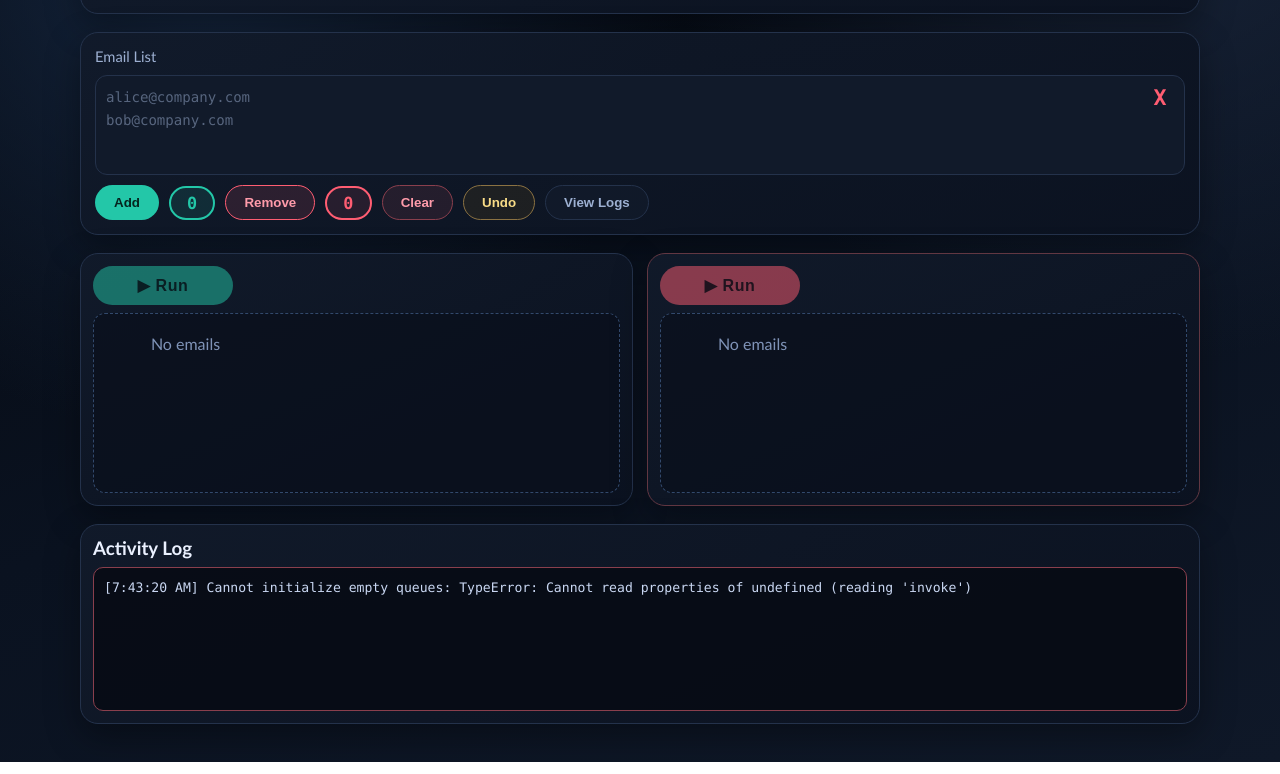
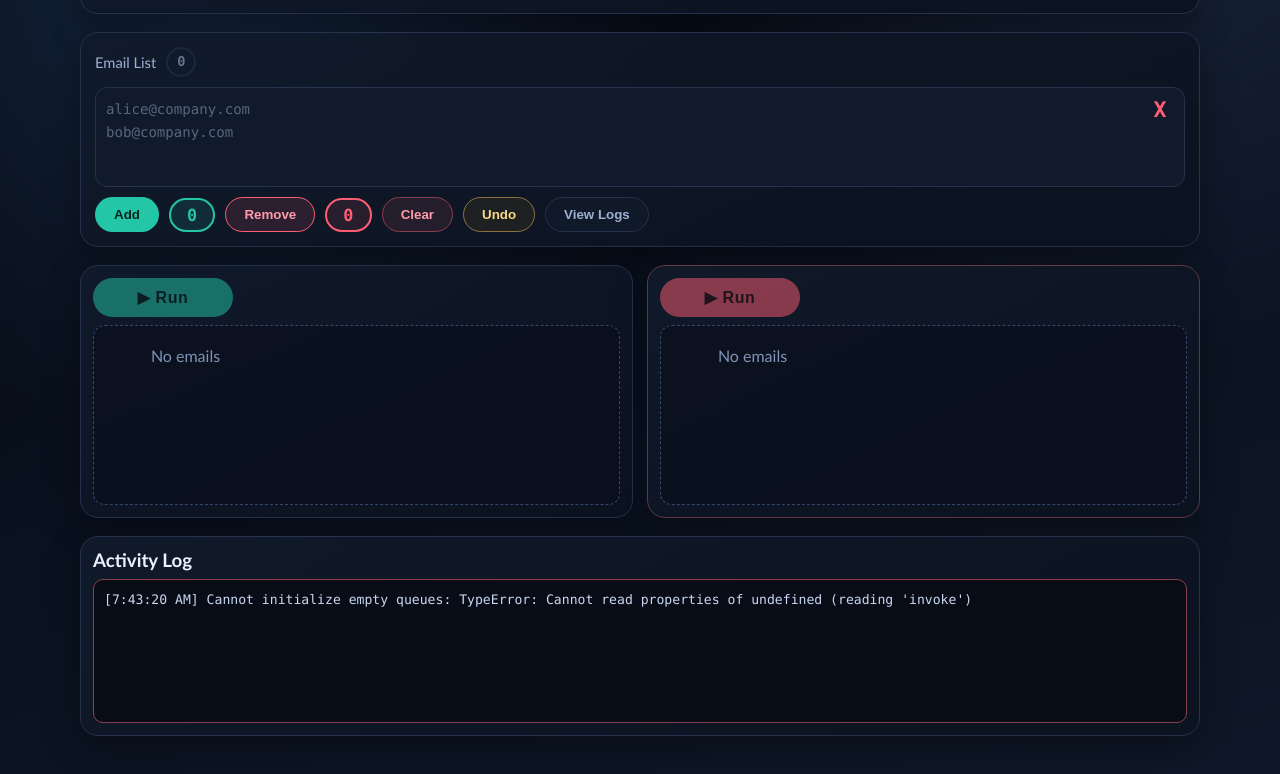
Before and after one commit to quockhanh2376/trade-union, a website built with Vite: page index.html in a window 1280 px wide. Shown: the part 136-910 px from the top of the page. Built offline with nearby package versions, Linux system fonts and the light colour scheme.

Commit message:
feat(ui): add live email count circle in Email List
- Add a circular count badge next to the Email List label that shows the
  total number of valid emails currently pasted in the input area.
- Count updates in real time on input/paste, Add/Remove, Clear, and on
  restoring the draft from session storage.
- Style matches the existing dark glassmorphism theme; dimmed when empty.
- Add unit test pinning the badge element, update logic, and CSS.
- Ignore .playwright-mcp/ tooling logs and temp screenshots.

```diff
--- a/src/main.ts
+++ b/src/main.ts
@@ -48,7 +48,10 @@ app.innerHTML = `
     </header>
 
     <section class="composer">
-      <label for="bulk-input">Email List</label>
+      <div class="bulk-label-row">
+        <label for="bulk-input">Email List</label>
+        <span id="bulk-count" class="bulk-count-circle is-empty" title="Total emails in list">0</span>
+      </div>
       <div class="bulk-input-wrap">
         <div id="bulk-input" class="bulk-editable" contenteditable="true" data-placeholder="alice@company.com&#10;bob@company.com"></div>
         <button id="clear-bulk-input" class="clear-bulk-input-btn" type="button" aria-label="Clear email list" title="Clear email list">X</button>
@@ -130,6 +133,7 @@ app.innerHTML = `
 `;
 
 const bulkInput = document.querySelector<HTMLDivElement>("#bulk-input")!;
+const bulkCount = document.querySelector<HTMLSpanElement>("#bulk-count")!;
 const addZone = document.querySelector<HTMLUListElement>("#add-zone")!;
 const removeZone = document.querySelector<HTMLUListElement>("#remove-zone")!;
 const addCount = document.querySelector<HTMLSpanElement>("#add-count")!;
@@ -174,6 +178,13 @@ function clearBulkInput(): void {
   bulkInput.textContent = "";
   clearBulkInputFromSession();
   bulkInput.focus();
+  updateBulkCount();
+}
+
+function updateBulkCount(): void {
+  const count = parseEmails(bulkInput.innerText).length;
+  bulkCount.textContent = String(count);
+  bulkCount.classList.toggle("is-empty", count === 0);
 }
 
 function renderLogHistory(): void {
@@ -393,6 +404,7 @@ async function queueFromInput(target: QueueName): Promise<void> {
   ensureInQueue(target, emails);
   // Auto-sort, deduplicate, and remove blank entries from the input area
   bulkInput.textContent = sanitizeEmailInput(bulkInput.innerText);
+  updateBulkCount();
   render();
   await persistQueues();
   log(`Queued ${emails.length} email(s) into ${target.toUpperCase()}.`);
@@ -403,6 +415,7 @@ async function clearQueues(): Promise<void> {
   state.add = [];
   state.remove = [];
   bulkInput.textContent = "";
+  updateBulkCount();
   renderResultDetails([]);
   clearBulkInputFromSession();
   resultSuccess.style.display = "none";
@@ -555,6 +568,7 @@ async function initializeEmptyQueues(): Promise<void> {
   state.add = [];
   state.remove = [];
   bulkInput.textContent = loadBulkInputFromSession();
+  updateBulkCount();
   render();
   resetLayout(false);
   try {
@@ -595,6 +609,7 @@ adminUpnInput.addEventListener("change", () => {
 
 bulkInput.addEventListener("input", () => {
   saveBulkInputToSession(bulkInput.innerText);
+  updateBulkCount();
 });
 
 historyModal.addEventListener("click", (event) => {
--- a/src/style.css
+++ b/src/style.css
@@ -142,6 +142,38 @@ body {
 .composer label {
   color: var(--text-soft);
   font-size: 0.92rem;
+}
+
+.bulk-label-row {
+  display: flex;
+  align-items: center;
+  gap: 10px;
+}
+
+.bulk-count-circle {
+  display: inline-flex;
+  align-items: center;
+  justify-content: center;
+  width: 30px;
+  height: 30px;
+  border-radius: 50%;
+  border: 2px solid var(--accent);
+  color: var(--accent);
+  background: rgba(35, 199, 168, 0.12);
+  font-family: "Consolas", "Cascadia Mono", monospace;
+  font-size: 0.85rem;
+  font-weight: 800;
+  line-height: 1;
+  box-shadow: 0 0 10px var(--glow);
+  flex-shrink: 0;
+}
+
+.bulk-count-circle.is-empty {
+  border-color: var(--line);
+  color: var(--text-soft);
+  background: transparent;
+  box-shadow: none;
+  opacity: 0.6;
 }
 
 .bulk-input-wrap {
```
Also changed, not shown: tests/clear-bulk-input-ui.test.mjs (+10 -0 lines), 1 other file.
